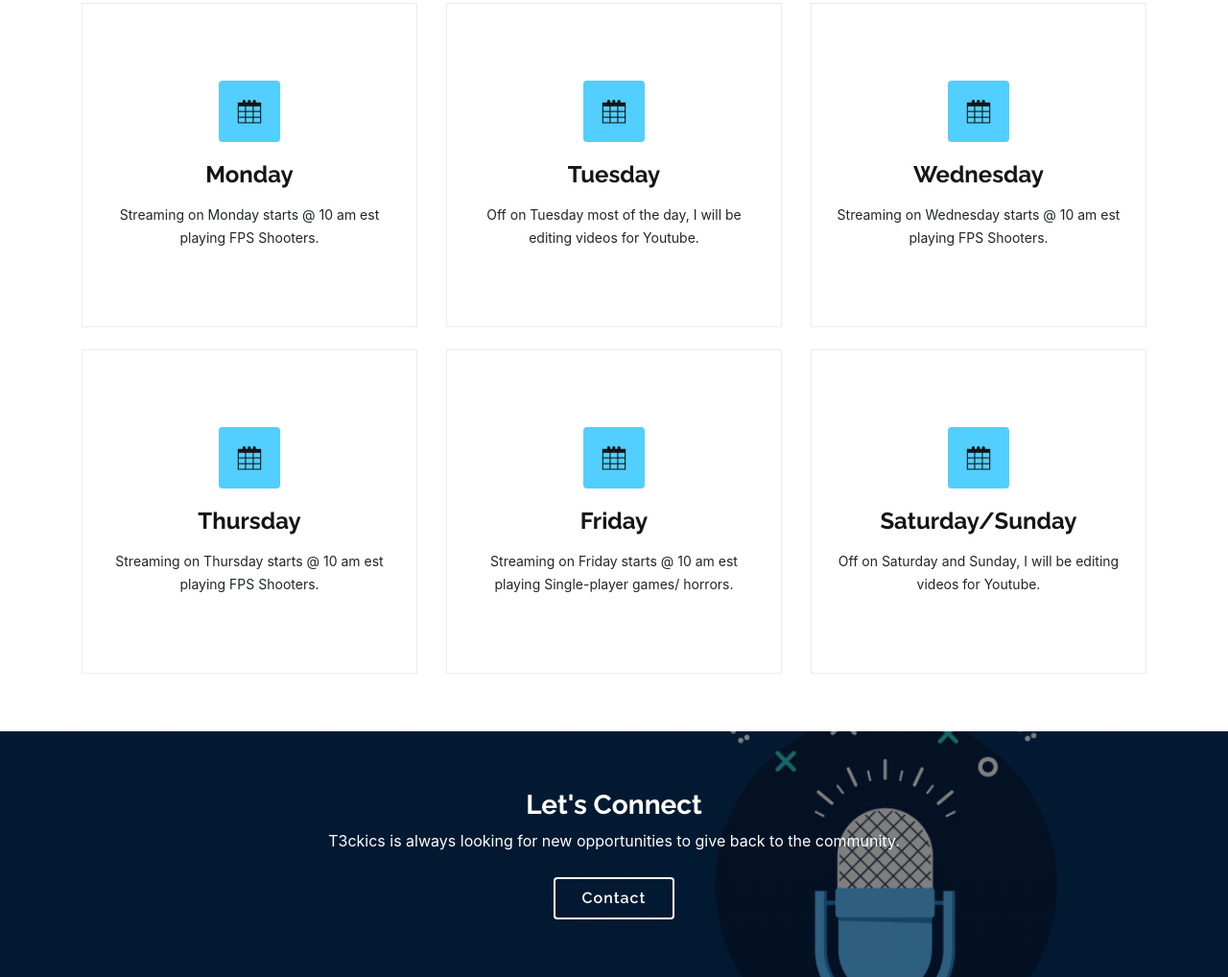
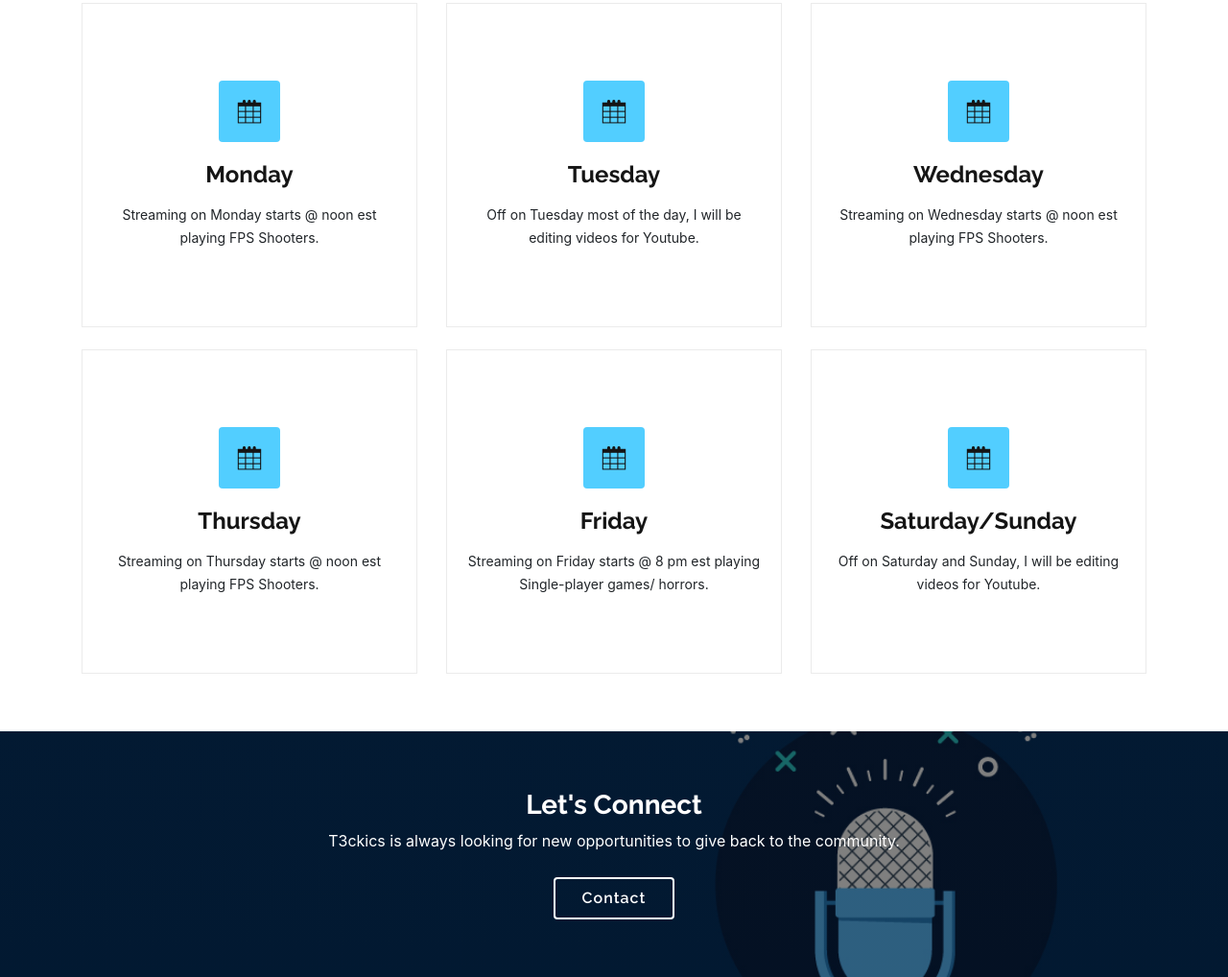
Before and after one commit to TristanDMartin/T3cknicstwitch, a website with bundled scripts: page index.html in a window 1280 px wide. Shown: the part 1518-2536 px from the top of the page at 96% size. Built offline with nearby package versions, Linux system fonts and the light colour scheme; a script that the page names is missing.

Commit message:
newest update

```diff
--- a/index.html
+++ b/index.html
@@ -127,7 +127,7 @@
             <div class="icon-box">
               <div class="icon"><i class="icofont-calendar"></i></div>
               <h4><a href="https://www.twitch.tv/t3cknics/schedule" target="_blank">Monday</a></h4>
-              <p>Streaming on Monday starts @ 10 am est playing FPS Shooters.</p>
+              <p>Streaming on Monday starts @ noon est playing FPS Shooters.</p>
             </div>
           </div>
 
@@ -145,7 +145,7 @@
             <div class="icon-box">
               <div class="icon"><i class="icofont-calendar"></i></div>
               <h4><a href="https://www.twitch.tv/t3cknics/schedule" target="_blank">Wednesday</a></h4>
-              <p>Streaming on Wednesday starts @ 10 am est playing FPS Shooters.</p>
+              <p>Streaming on Wednesday starts @ noon est playing FPS Shooters.</p>
             </div>
           </div>
 
@@ -154,7 +154,7 @@
             <div class="icon-box">
               <div class="icon"><i class="icofont-calendar"></i></div>
               <h4><a href="https://www.twitch.tv/t3cknics/schedule" target="_blank">Thursday</a></h4>
-              <p>Streaming on Thursday starts @ 10 am est playing FPS Shooters.</p>
+              <p>Streaming on Thursday starts @ noon est playing FPS Shooters.</p>
             </div>
           </div>
 
@@ -163,7 +163,7 @@
             <div class="icon-box">
               <div class="icon"><i class="icofont-calendar"></i></div>
               <h4><a href="https://www.twitch.tv/t3cknics/schedule" target="_blank">Friday</a></h4>
-              <p>Streaming on Friday starts @ 10 am est playing Single-player games/ horrors.</p>
+              <p>Streaming on Friday starts @ 8 pm est playing Single-player games/ horrors.</p>
             </div>
           </div>
 
@@ -228,6 +228,16 @@
                 <!-- <h4>Gamer</h4> -->
                 <!-- <span>Content Creator</span> -->
               </div>
+            </div>
+          </div>
+
+          <div class="col-sm-4" data-aos="zoom-in" data-aos-delay="300">
+            <div class="member" data-aos="fade-up" data-aos-delay="100">
+              <div class="member-img">
+                <img src="assets/img/team/t3ck_emot_2_112.png" class="img-fluid" alt="">
+
+              </div>
+
             </div>
           </div>
 
```
